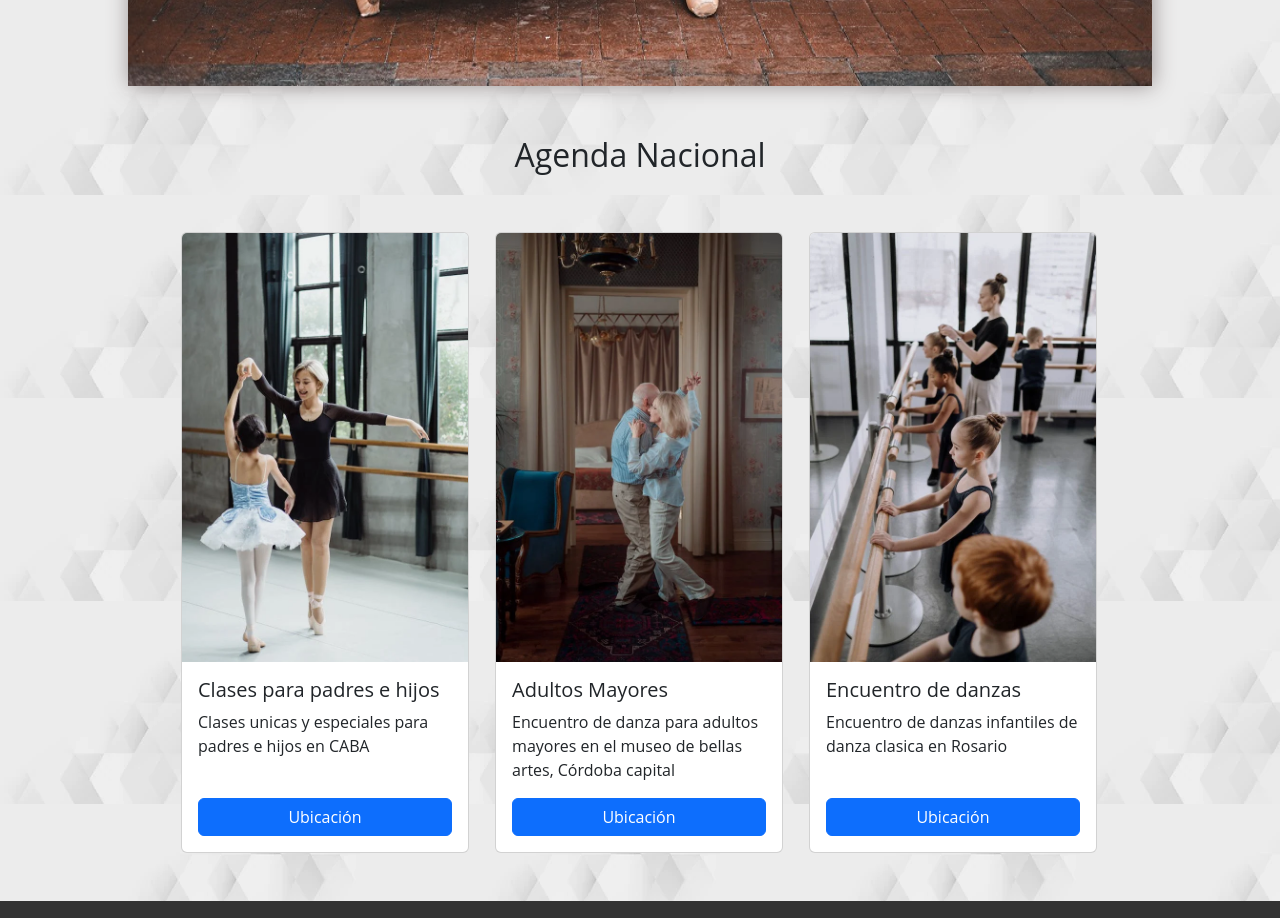
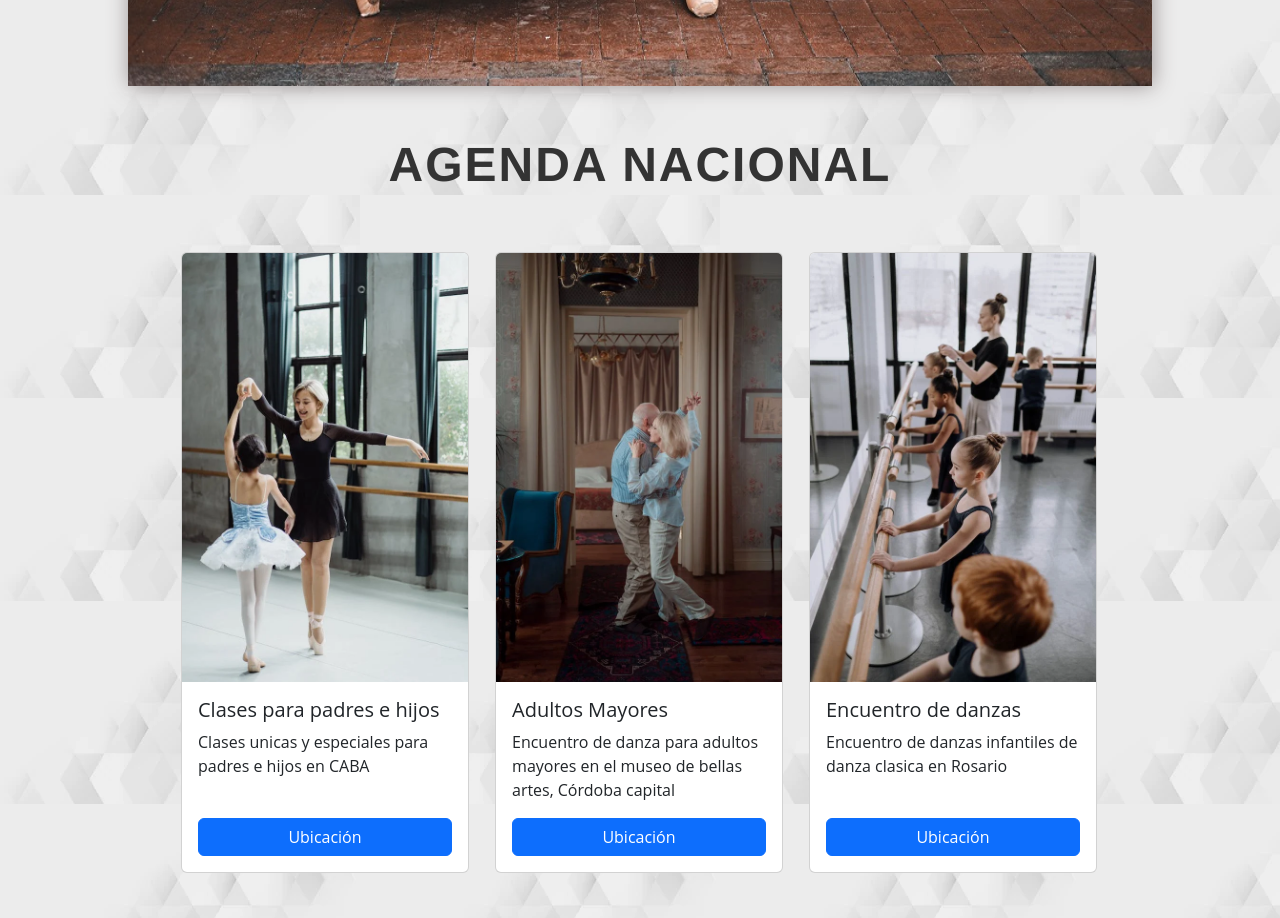
Before and after one commit to guillevla/Grupo19-Proyecto-integrador-2-cuatri-TSDWAD, a plain HTML site: page Frontend/View/index.html in a window 1280 px wide. Shown: the part 820-1738 px from the top of the page. Drawn offline with nearby package versions, Linux system fonts and the light colour scheme.

Commit message:
se mejoró el título de la sección noticias

```diff
--- a/Frontend/View/estilo.css
+++ b/Frontend/View/estilo.css
@@ -71,6 +71,38 @@ a:hover {
   display: flex;
   justify-content: center;
   margin: 50px 0 50px 0;
+
+}
+.header-noticias h2 {
+    font-family: 'Helvetica Neue', sans-serif;
+    text-transform: uppercase;
+    font-weight: bold;
+    font-size: 3em;
+    letter-spacing: 2px;
+    color: #333;
+    position: relative;
+    display: inline-block;
+  }
+  .header-noticias h2::after {
+    content: '';
+    display: block;
+    width: 100%;
+    height: 3px;
+    background: linear-gradient(90deg, #3498db, #e74c3c);
+    position: absolute;
+    bottom: -6px;
+    left: 0;
+    transform: scaleX(0);
+    transform-origin: right;
+    transition: transform 0.3s ease;
+  }
+  .header-noticias:hover h2 {
+    color: #3498db; /* Cambia el color del texto al pasar el ratón */
+  }
+  .header-noticias h2:hover::after {
+    transform: scaleX(1);
+    transform-origin: left;
+    background: #3498db; /* Cambia el color del subrayado al pasar el ratón */
 }
 .header-footer {
   padding: 50px;
--- a/Frontend/View/index.html
+++ b/Frontend/View/index.html
@@ -6,7 +6,7 @@
     <meta name="viewport" content="width=device-width, initial-scale=1.0" />
     <link rel="shortcut icon" href="./img/ballet.png" type="image/x-icon">
     <title>La danza no descansa</title>
-    <link rel="stylesheet" href="./estilo.css" />
+    <link rel="stylesheet" href="estilo.css" />
     <!-- CSS only -->
     <link
       href="https://cdn.jsdelivr.net/npm/bootstrap@5.2.2/dist/css/bootstrap.min.css"
@@ -70,7 +70,9 @@
       <section class="Noticias">
         <div class="header-noticias">
           <h2>Agenda Nacional</h2>
-        </div>
+      </div>
+
+
 
         <!--<p>
             AQUI HARIA UNA SECCION DE NOTICIAS / ARTICULOS PERIODISTICOS CON TODO LO REFERIDO A LOS PROTAGONISTAS, ETC  </p>-->
```
